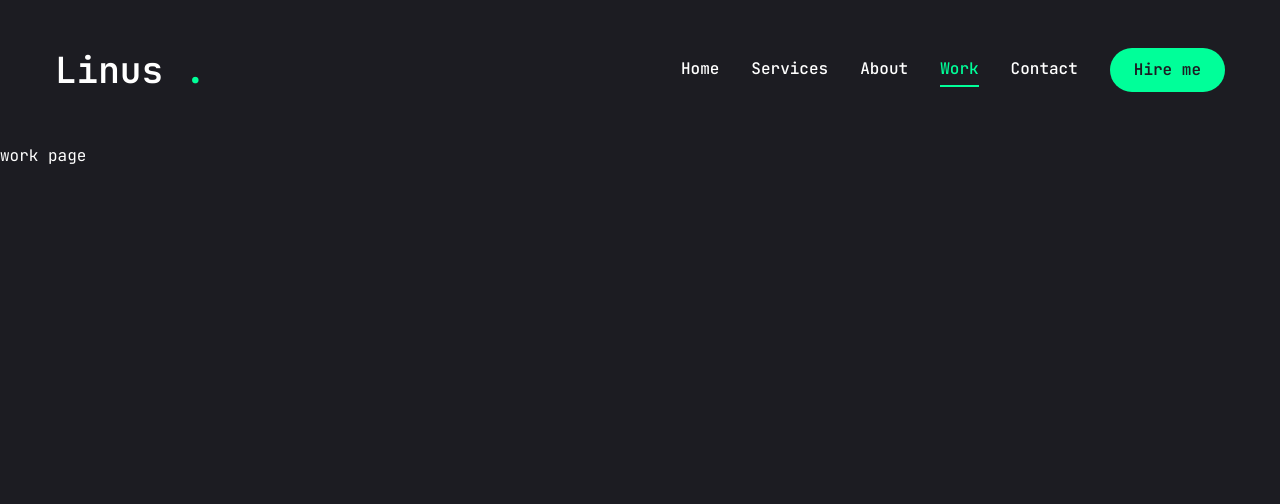
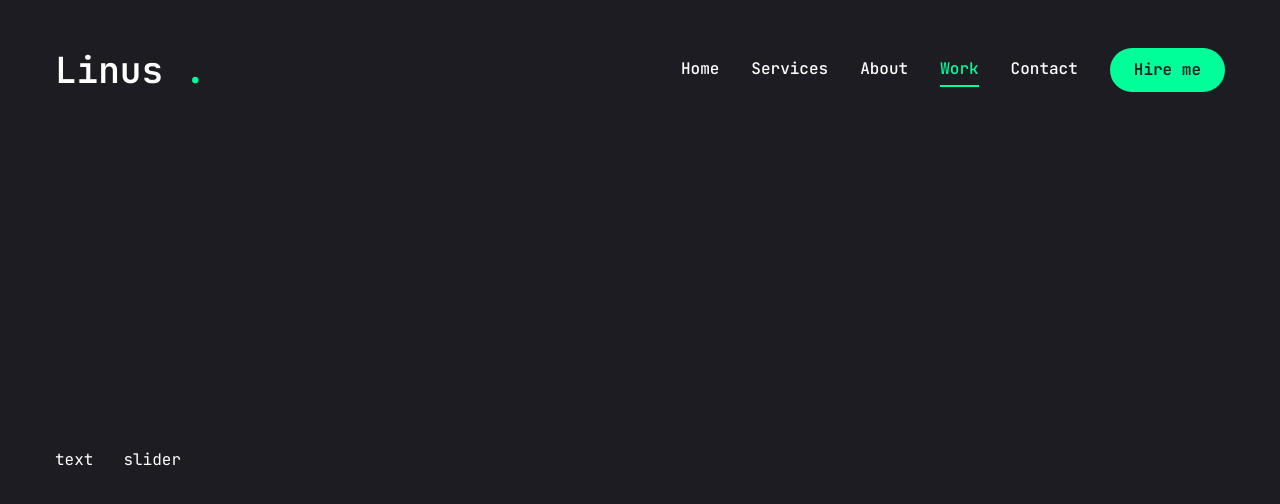
Before and after one commit to LinusSharp/Portfolio-Website, a Next.js app: page /work in a window 1280 px wide. Shown: the top 504 px of the page. Built offline with nearby package versions, Linux system fonts and the light colour scheme.

Commit message:
feat: basid layout

```diff
--- a/app/work/page.jsx
+++ b/app/work/page.jsx
@@ -49,7 +49,20 @@ const projects = [
 
 const Work = () => {
   const [project, setProject] = useState(projects[0]);
-  return <motion.div>work page</motion.div>;
+  return (
+    <motion.div
+      initial={{ opacity: 0 }}
+      animate={{ opacity: 1 }}
+      className="min-h-[80vh] flex flex-col justify-center py-12 xl:px-0"
+    >
+      <div className="container mx-auto">
+        <div className="flex flex-col xl:flex-row xl:gap-[30px]">
+          <div>text</div>
+          <div>slider</div>
+        </div>
+      </div>
+    </motion.div>
+  );
 };
 
 export default Work;
```
